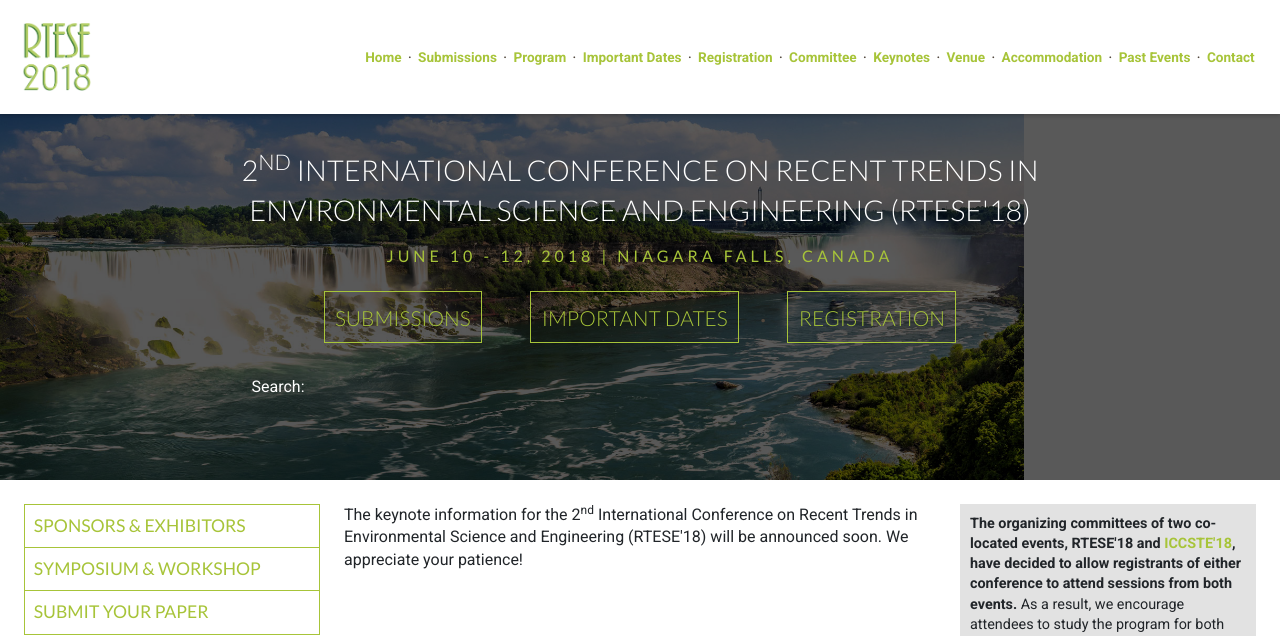
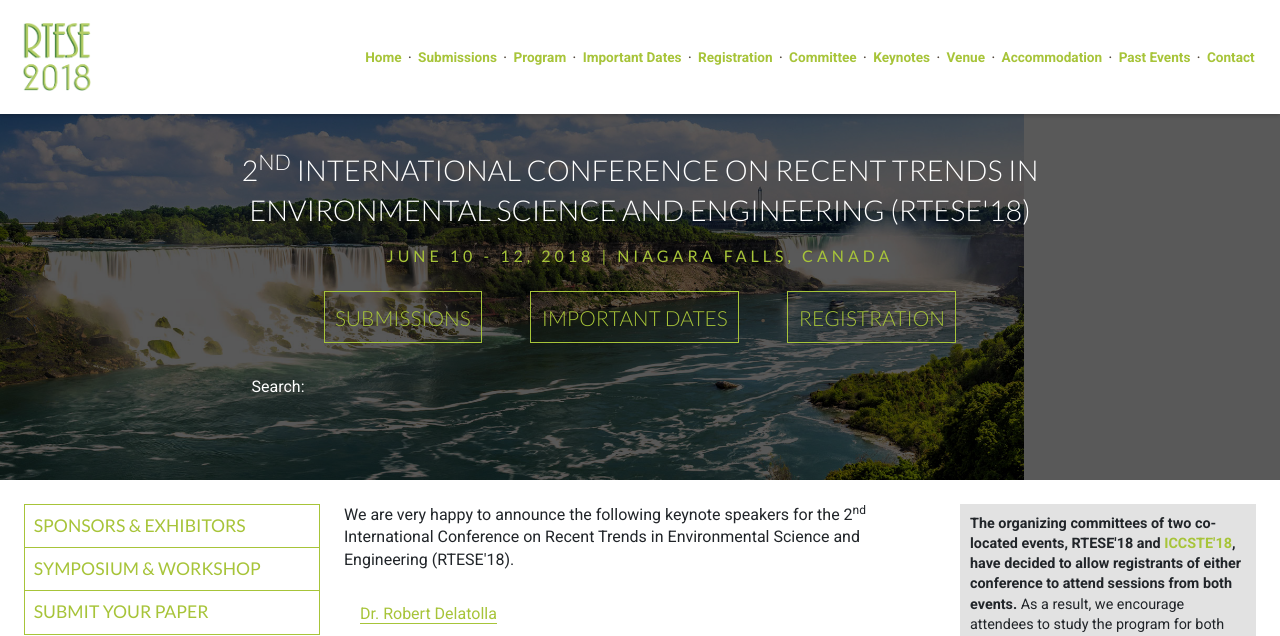
Before and after one commit to intaset/RTESE, a Jekyll site: the page built from keynote.html, in a window 1280 px wide and 1400 px high. Shown: the top 636 px of the window. Built offline with Jekyll 4.4.1, drawn with Linux system fonts in a browser that asks for light colours; nearby versions of some CDN libraries; Markdown is read by kramdown in place of the engine named in the settings; comment, search, counter and statistics services are not loaded; some of the changed text lies outside the part shown.

Commit message:
aded keynote

```diff
--- a/keynote.html
+++ b/keynote.html
@@ -8,39 +8,33 @@ keyword: environment conference, biofuels conference, desalination conference, w
 <div class="unit unit-s-1 unit-m-1-4-1 unit-l-1-4-1">
   <div class="unit-spacer content">
 
-    <p class="body">The keynote information for the 2<sup>nd</sup> International Conference on Recent Trends in Environmental Science and Engineering (RTESE'18) will be announced soon. We appreciate your patience!</p>
-    <!-- <p class="body">We are very happy to announce the following keynote speakers for the 2<sup>nd</sup> International Conference on Recent Trends in Environmental Science and Engineering (RTESE'18).</p>
-    <div class="keynotes">
+    <!-- <p class="body">The keynote information for the 2<sup>nd</sup> International Conference on Recent Trends in Environmental Science and Engineering (RTESE'18) will be announced soon. We appreciate your patience!</p> -->
+    <p class="body">We are very happy to announce the following keynote speakers for the 2<sup>nd</sup> International Conference on Recent Trends in Environmental Science and Engineering (RTESE'18).</p>
+
+  <div class="keynotes">
 
     <div class="unit unit-s-1-1 unit-s-1-2 unit-m-1-2 unit-l-1-2">
       <div class="unit-spacer">
-      <a href="#Dr. Lynda H. McCarthy">Lynda H. McCarthy</a><br>
-           <p class="body">Ryerson University, Canada</p>
+      <a href="#Dr. Robert Delatolla">Dr. Robert Delatolla</a><br>
+           <p class="body">University of Ottawa, Canada</p>
       </div>
     </div>
 
-    <div class="unit unit-s-1-1 unit-s-1-2 unit-m-1-2 unit-l-1-2">
-      <div class="unit-spacer">
-      <a href="#Dr. Y-H. Chin">Ya-Huei (Cathy) Chin</a><br>
-           <p class="body">University of Niagara Falls, Canada</p>
-      </div>
-    </div>
-
-  </div> --> <!-- End Keynotes -->
+  </div> <!-- End Keynotes -->
 
 
- <!--  <span class="anchor" id="Dr. Lynda H. McCarthy"></span>
+  <span class="anchor" id="Dr. Robert Delatolla"></span>
   <div class="keynote-info">
-  <p class="bold">Dr. Lynda H. McCarthy</p><img src="../img/McCarthy.jpg" width="300" align="right" class="keynote-img">
-  <p class="body">Dr. Lynda McCarthy is a Professor in the Department of Chemistry and Biology at Ryerson University. Her research includes aquatic ecotoxicology, Great Lakes pollution and remediation, and the impact on organisms from land-applied pulp mill and municipal biosolids. In the past decade, she has received funding for her research from sources such as the Natural Sciences and Engineering Research Council ( NSERC) and the National Centres for Excellence’s (NCE) Canadian Water Network. She attended Queen’s University and the University of Waterloo where she gained a BSc and a PhD respectively and was a Department of Fisheries and Oceans federal government scientist for many years at the Great Lakes institute <i>Canada Centre for Inland Waters</i> (CCIW). At Ryerson University, Dr. McCarthy is the founding visionary behind Ryerson Urban Water (RUW) and is currently an Executive Member. She is also leading an initiative that brings Ontario school boards and the Ministry of Education together with education experts in an effort to develop a deep environmental literacy in our children. Her motto is: from the classroom to the boardroom to the legislature.</p>
+  <p class="bold">Dr. Robert Delatolla</p><img src="../img/Delatolla.jpg" width="300" align="right" class="keynote-img">
+  <p class="body">Professor Robert Delatolla is an Associate Professor at the University of Ottawa. He received his Ph.D. from the Department of Chemical Engineering at McGill University. Professor Delatolla’s current research is focused on critical water, stormwater and wastewater issues. His expertise lies in biological treatment with a focus on developing an understanding of engineered systems at the meso, micro and molecular-scale to improve their design and operation. His research endeavours include collaborative ventures with industrial and municipal partners. Professor Delatolla is currently working on characterising biofilms in water and wastewater treatment systems; optimization of advanced and hybrid biofilm treatment systems; optimization of anammox design for mainstream treatment; nutrient removal at cold temperatures; biological treatment of industrial wastewater; understanding hydrogen sulfide production in wet stormwater ponds; and biofiltration performance as a means of disinfection by-product removal.</p>
 
-  <p class="keynote-topic"><b>Topic of Keynote:</b> Silent Spring Revisited: Trends in Environmental Engineering and Sciences, From the 1960s to Today.</p>
+  <p class="keynote-topic"><b>Topic of Keynote:</b> MBBR Technology for Nutrient Removal at Lagoon Facilities: Cold Climate Performance and Bacterial Community Analysis</p>
 
-  <a href="../paper/Keynote - Dr. McCarthy.pdf" class="pdf"><img src="../img/pdf_icon.gif">Keynote Abstract</a>
+  <a href="../paper/Keynote - Dr.Delatolla.pdf" class="pdf"><img src="../img/pdf_icon.gif">Keynote Abstract</a>
 
   <div class="top"><a href="#top">top</a></div>
   <div class="border"></div>
-  </div>  --><!-- End Keynote Info -->
+  </div> <!-- End Keynote Info-->
 
 
   </div>
```
Also changed, not shown: index.html (+6 -6 lines), 2 other files.
